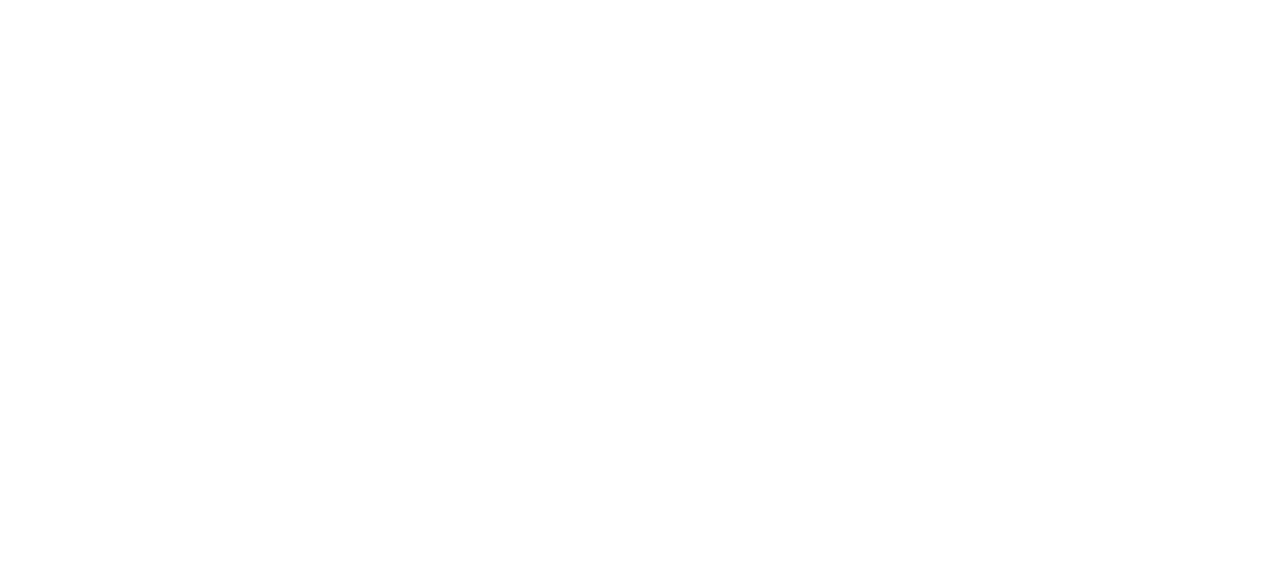
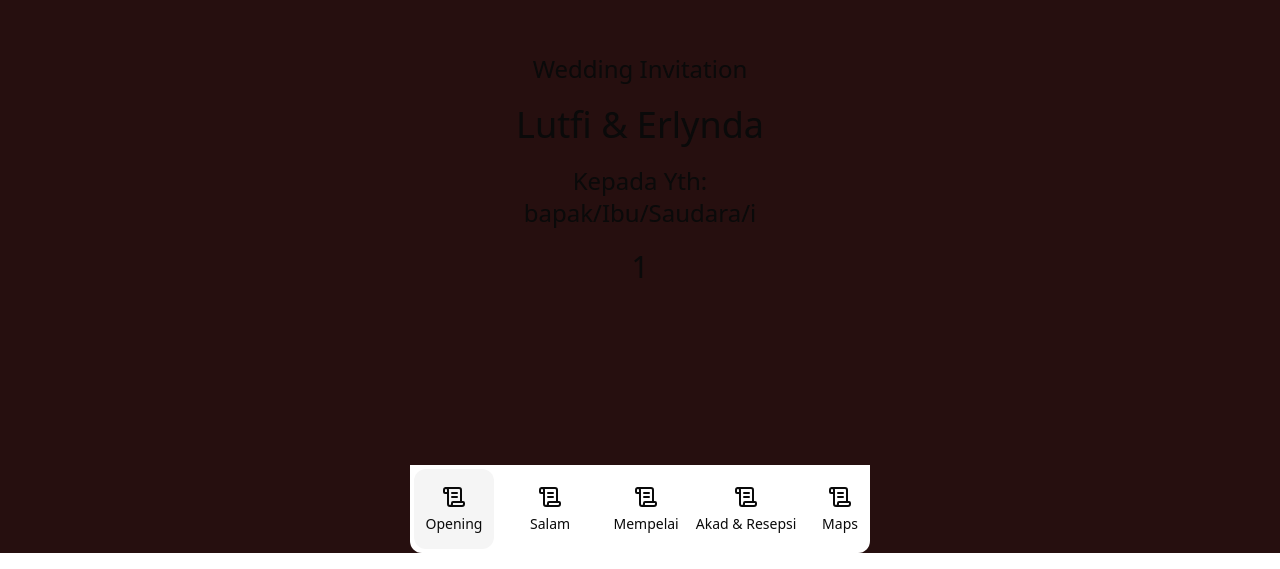
Before and after one commit to lutfiangg20/undangan-nikah-v2, a React (Vite) app: page /1 in a window 1280 px wide. Before the commit this address had no page. Shown: the part 247-816 px from the top of the page. Built offline with nearby package versions, Linux system fonts and the light colour scheme.

Commit message:
add 2 menu

```diff
--- /dev/null
+++ b/src/components/NewMainLayout.tsx
@@ -0,0 +1,20 @@
+import { Link, Outlet, Path, useLocation } from "react-router";
+import { Label } from "./ui/label";
+import { ScrollText } from "lucide-react";
+import { ReactNode, useEffect, useMemo, useRef } from "react";
+import { motion } from "framer-motion";
+import { menuList } from "./menuList";
+
+type Props = {
+  children: ReactNode;
+};
+
+const NewMainLayout = ({ children }: Props) => {
+  return (
+    <div className="relative h-screen m-0 max-w-[460px] mx-auto rounded-xl p-4">
+      {children}
+    </div>
+  );
+};
+
+export default NewMainLayout;
--- a/src/components/menuList.tsx
+++ b/src/components/menuList.tsx
@@ -1,26 +1,46 @@
+import Akad from "@/pages/akad/Akad";
+import Counting from "@/pages/counting/Counting";
+import Maps from "@/pages/maps/Maps";
+import Mempelai from "@/pages/mempelai/Mempelai";
+import OpeningContent from "@/pages/OpeningContent";
+import Salam from "@/pages/salam/Salam";
 import { ScrollText } from "lucide-react";
+import { ReactNode } from "react";
 
 export type Path = {
   name: string;
   icon: React.ReactNode;
   link: string;
+  component: ReactNode;
 };
 
 export const menuList: Path[] = [
   {
+    name: "Opening",
+    icon: <ScrollText />,
+    link: "/:id",
+    component: <OpeningContent />,
+  },
+  {
     name: "Salam",
     icon: <ScrollText />,
     link: "/salam",
+
+    component: <Salam />,
   },
   {
     name: "Mempelai",
     icon: <ScrollText />,
     link: "/mempelai",
+
+    component: <Mempelai />,
   },
   {
     name: "Akad & Resepsi",
     icon: <ScrollText />,
     link: "/akad",
+
+    component: <Akad />,
   },
   // {
   //   name: "Resepsi",
@@ -31,25 +51,35 @@
     name: "Maps",
     icon: <ScrollText />,
     link: "/maps",
+
+    component: <Maps />,
   },
   {
     name: "Counting",
     icon: <ScrollText />,
     link: "/counting",
+
+    component: <Counting />,
   },
   {
     name: "RSVP",
     icon: <ScrollText />,
     link: "/rsvp",
+
+    component: <OpeningContent />,
   },
   {
     name: "Gallery",
     icon: <ScrollText />,
     link: "/gallery",
+
+    component: <OpeningContent />,
   },
   {
     name: "Thanks",
     icon: <ScrollText />,
     link: "/thanks",
+
+    component: <OpeningContent />,
   },
 ];
--- a/src/main.tsx
+++ b/src/main.tsx
@@ -20,21 +20,21 @@
       <div className="bg-[#260f0f]">
         <BrowserRouter>
           <Routes>
-            <Route index element={<App />} />
+            <Route path="/:id" element={<Opening />} />
             {/* <Route path="about" element={<About />} /> */}
 
-            <Route element={<MainLayout />}>
-              <Route path="opening" element={<Opening />} />
-              <Route path="salam" element={<Salam />} />
-              <Route path="mempelai" element={<Mempelai />} />
-              <Route path="akad" element={<Akad />} />
-              {/* <Route path="resepsi" element={<Salam />} /> */}
-              <Route path="maps" element={<Maps />} />
-              <Route path="counting" element={<Counting />} />
-              <Route path="rsvp" element={<Salam />} />
-              <Route path="gallery" element={<Salam />} />
-              <Route path="thanks" element={<Salam />} />
-            </Route>
+            {/* <Route element={<MainLayout />}> */}
+            {/*   <Route path="/:id" element={<Opening />} /> */}
+            {/*   <Route path="salam" element={<Salam />} /> */}
+            {/*   <Route path="mempelai" element={<Mempelai />} /> */}
+            {/*   <Route path="akad" element={<Akad />} /> */}
+            {/*   {/* <Route path="resepsi" element={<Salam />} /> */}
+            {/*   <Route path="maps" element={<Maps />} /> */}
+            {/*   <Route path="counting" element={<Counting />} /> */}
+            {/*   <Route path="rsvp" element={<Salam />} /> */}
+            {/*   <Route path="gallery" element={<Salam />} /> */}
+            {/*   <Route path="thanks" element={<Salam />} /> */}
+            {/* </Route> */}
           </Routes>
         </BrowserRouter>
       </div>
--- /dev/null
+++ b/src/pages/OpeningContent.tsx
@@ -0,0 +1,42 @@
+import { motion } from "motion/react";
+import { useParams } from "react-router";
+
+const OpeningContent = () => {
+  const { id } = useParams();
+  return (
+    <div className=" flex h-screen items-center justify-center">
+      <motion.div className="text-center space-y-5">
+        <motion.h3
+          animate={{ y: [-100, 0] }}
+          transition={{ duration: 2, ease: "easeInOut", type: "spring" }}
+          className="text-2xl"
+        >
+          Wedding Invitation
+        </motion.h3>
+        <motion.h1
+          animate={{ y: [100, 0] }}
+          transition={{ duration: 2, ease: "easeInOut", type: "spring" }}
+          className="text-4xl"
+        >
+          Lutfi & Erlynda
+        </motion.h1>
+        <motion.div
+          animate={{ opacity: [0, 1] }}
+          transition={{ duration: 2, ease: "easeInOut", type: "spring" }}
+        >
+          <h3 className="text-2xl">Kepada Yth:</h3>
+          <h3 className="text-2xl">bapak/Ibu/Saudara/i</h3>
+        </motion.div>
+        <motion.h2
+          animate={{ y: [100, 0] }}
+          transition={{ duration: 2, ease: "easeInOut", type: "spring" }}
+          className="text-3xl"
+        >
+          {id}
+        </motion.h2>
+      </motion.div>
+    </div>
+  );
+};
+
+export default OpeningContent;
--- a/src/pages/opening.tsx
+++ b/src/pages/opening.tsx
@@ -1,5 +1,79 @@
+import MainLayout from "@/components/MainLayout";
+import { menuList } from "@/components/menuList";
+import { Label } from "@/components/ui/label";
+import { motion } from "motion/react";
+import { useEffect, useMemo, useRef, useState } from "react";
+import { useLocation, useParams } from "react-router";
+import OpeningContent from "./OpeningContent";
+import path from "path";
+import NewMainLayout from "@/components/NewMainLayout";
+
 const Opening = () => {
-  return <div>opening</div>;
+  const [selectedMenu, setSelectedMenu] = useState("opening");
+
+  const parentRef = useRef(document.createElement("footer"));
+
+  useEffect(() => {
+    const parent = parentRef.current;
+
+    if (parent) {
+      // Cari elemen aktif dengan class "bg-accent"
+      const activeElement = parent.querySelector(
+        ".bg-accent",
+      ) as HTMLDivElement | null;
+
+      if (activeElement) {
+        // Gunakan getBoundingClientRect untuk mendapatkan posisi elemen aktif
+        const activeRect = activeElement.getBoundingClientRect();
+        const parentRect = parent.getBoundingClientRect();
+
+        // Hitung posisi scroll untuk menengahkan elemen
+        const targetOffset =
+          activeRect.left - parentRect.left + activeElement.clientWidth / 2;
+        const scrollPosition = targetOffset - parent.clientWidth / 2;
+
+        // Gulir ke posisi tersebut dengan efek halus
+        parent.scrollTo({
+          left: scrollPosition,
+          behavior: "smooth",
+        });
+      }
+    }
+  }, [selectedMenu]); // Efek dijalankan setiap kali pathname berubah
+
+  const paths = useMemo(() => menuList, []);
+
+  const handleSelectMenu = (name: string) => {
+    setSelectedMenu(name);
+  };
+
+  return (
+    <NewMainLayout>
+      <div className="w-full">
+        {paths.map((path) => {
+          if (path.name.toLowerCase() === selectedMenu.toLowerCase()) {
+            return path.component;
+          }
+        })}
+      </div>
+      <footer
+        ref={parentRef}
+        className="z-[400] absolute bottom-0 left-0 w-full rounded-b-xl p-1 flex gap-5 bg-background overflow-hidden"
+      >
+        {paths.map((path, index) => (
+          <motion.button
+            onClick={() => handleSelectMenu(path.name)}
+            key={index}
+            style={{ transition: "all 0.2s ease-in-out" }}
+            className={`w-20 h-20 p-4 ${selectedMenu.toLowerCase().includes(path.name.toLowerCase()) ? "bg-accent" : ""} rounded-xl flex flex-col gap-2 items-center`}
+          >
+            {path.icon}
+            <Label className="text-nowrap">{path.name}</Label>
+          </motion.button>
+        ))}
+      </footer>
+    </NewMainLayout>
+  );
 };
 
 export default Opening;
```
